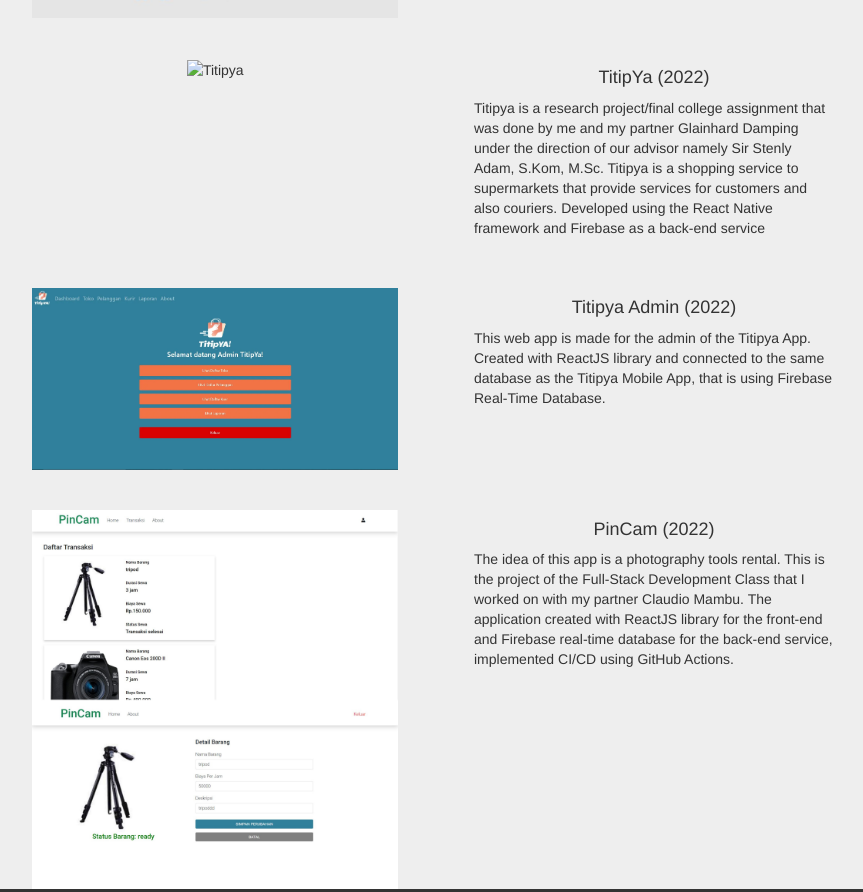
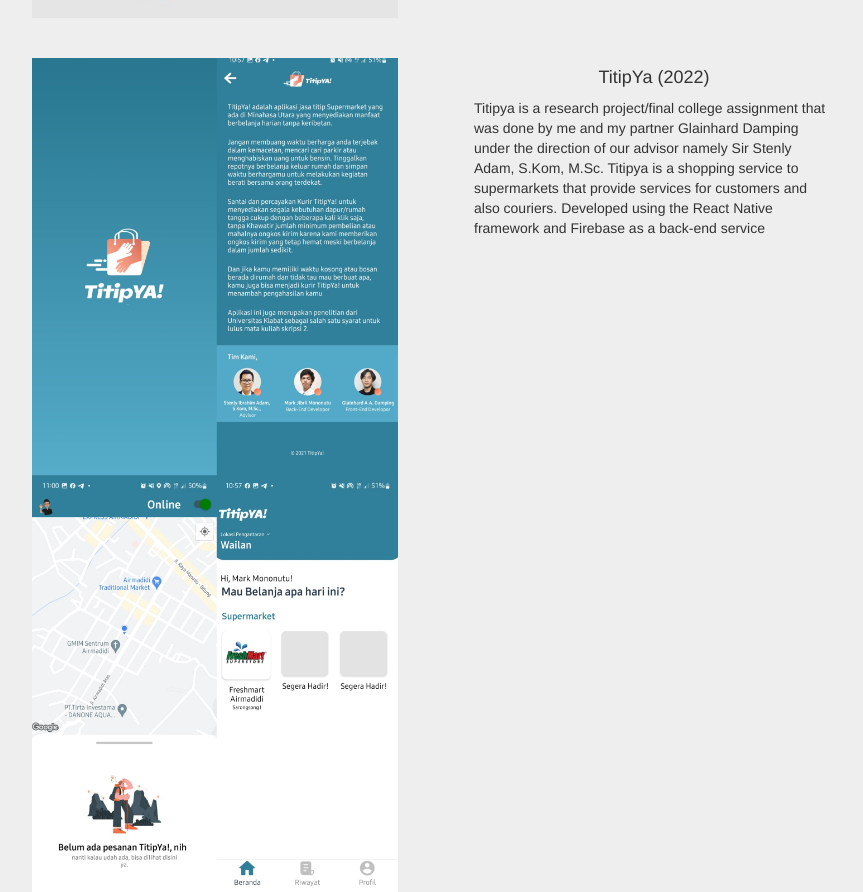
Before and after one commit to markMononutu/markMononutu.github.io, a plain HTML site: page index.html in a window 1280 px wide. Shown: the part 2749-3641 px from the top of the page, without its empty margins (181-1044 px from the left). Drawn offline with Linux system fonts and the light colour scheme.

Commit message:
fix error titipya.webp

```diff
--- a/index.html
+++ b/index.html
@@ -175,7 +175,7 @@
         <br />
         <div class="row">
           <div class="col-sm-5 col-sm-offset-1 text-center">
-            <img src="img/Titipya.webp class="img-porto" alt="Titipya" />
+            <img src="img/Titipya.webp" class="img-porto" alt="Titipya" />
           </div>
           <div class="col-sm-4">
             <h4 class="text-center">TitipYa (2022)</h4>
```
